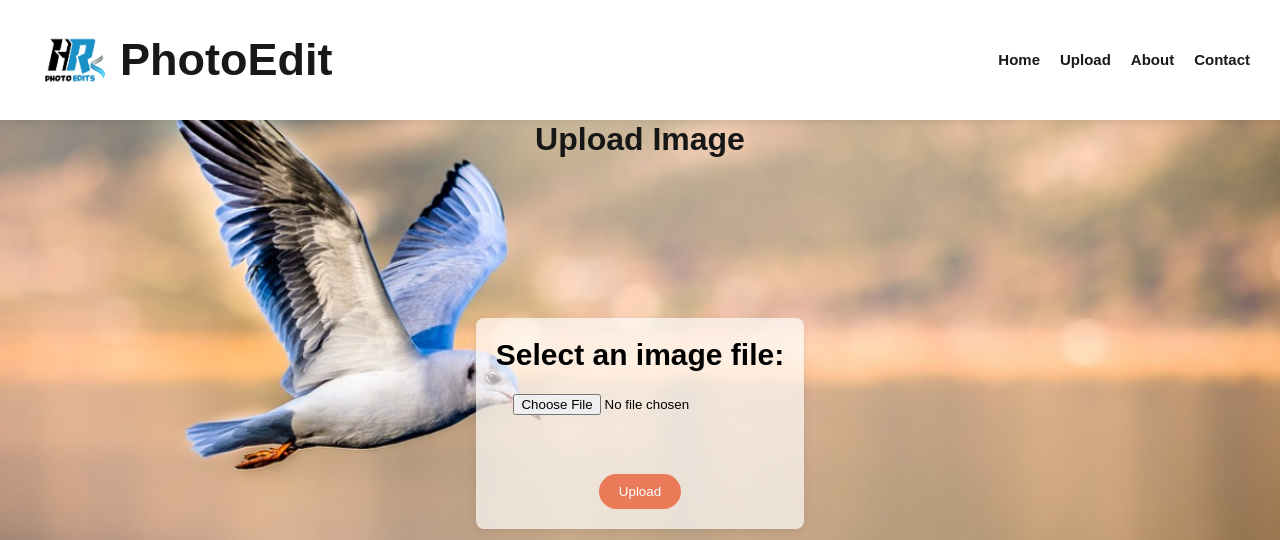
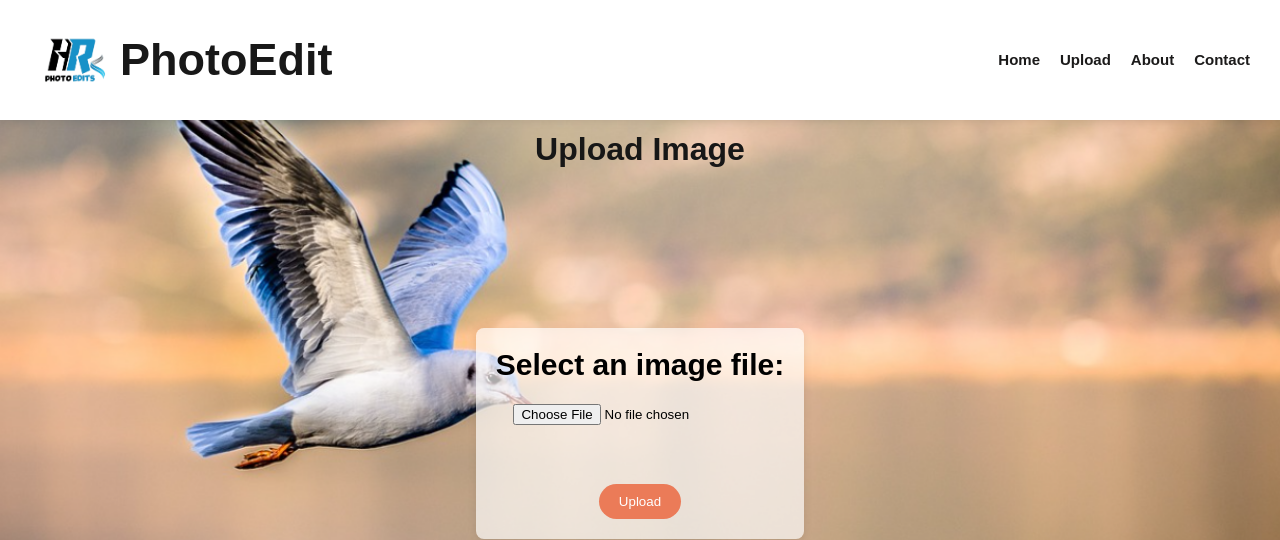
Before and after one commit to Rijwith/Image-editor, a Flask app: page /index in a window 1280 px wide. Shown: the top 540 px of the page. Run offline with Flask 3, Linux system fonts and the light colour scheme.

Commit message:
index.html

```diff
--- a/templates/index.html
+++ b/templates/index.html
@@ -14,6 +14,9 @@
         background-size: cover;
         background-position: center;
         background-repeat: no-repeat;
+    }
+    header{
+        margin-top: 20px;
     }
 </style>
 </head>
```
